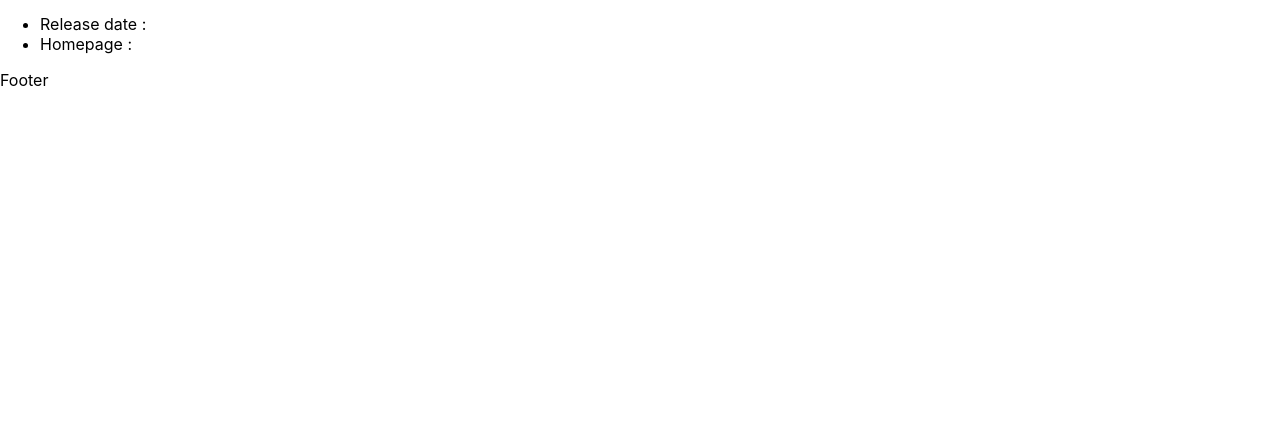
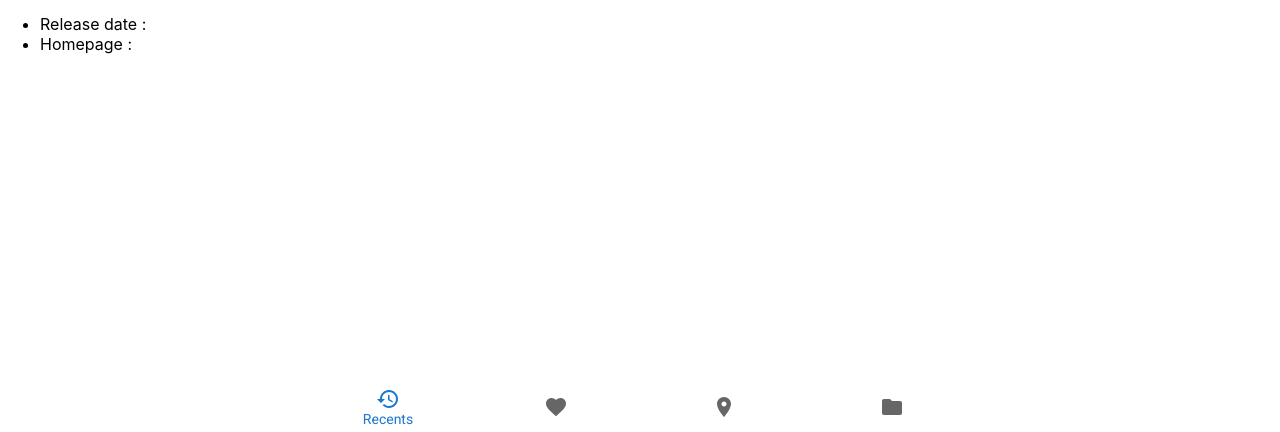
Before and after one commit to vuenos/myreact2, a React (Create React App) app: page /movies/1 in a window 1280 px wide. Shown: the part 365-797 px from the top of the page. Built offline with nearby package versions, Linux system fonts and the light colour scheme; no server answers.

Commit message:
Add to  Bottom Navigation

```diff
--- a/src/components/Footer.js
+++ b/src/components/Footer.js
@@ -1,8 +1,37 @@
-import React from 'react'
+import React from 'react';
+import CssBaseline from '@mui/material/CssBaseline';
+import BottomNavigation from '@mui/material/BottomNavigation';
+import BottomNavigationAction from '@mui/material/BottomNavigationAction';
+import FolderIcon from '@mui/icons-material/Folder';
+import RestoreIcon from '@mui/icons-material/Restore';
+import FavoriteIcon from '@mui/icons-material/Favorite';
+import LocationOnIcon from '@mui/icons-material/LocationOn';
 
 const Footer = () => {
+  const [value, setValue] = React.useState('recents');
+  const handleChange = (event, newValue) => {
+    setValue(newValue);
+  };
+
   return (
-    <div>Footer</div>
+    <BottomNavigation sx={{ position: 'fixed', bottom: 0, left: 0, right: 0 }} value={value} onChange={handleChange}>
+      <BottomNavigationAction
+        label="Recents"
+        value="recents"
+        icon={<RestoreIcon />}
+      />
+      <BottomNavigationAction
+        label="Favorites"
+        value="favorites"
+        icon={<FavoriteIcon />}
+      />
+      <BottomNavigationAction
+        label="Nearby"
+        value="nearby"
+        icon={<LocationOnIcon />}
+      />
+      <BottomNavigationAction label="Folder" value="folder" icon={<FolderIcon />} />
+    </BottomNavigation>
   )
 }
 
--- a/src/components/Header.js
+++ b/src/components/Header.js
@@ -36,7 +36,7 @@
   };
 
   return (
-    <AppBar position="static">
+    <AppBar position="sticky">
       <Container maxWidth="xl">
         <Toolbar disableGutters>
           <AdbIcon sx={{ display: { xs: 'none', md: 'flex' }, mr: 1 }} />
@@ -88,8 +88,16 @@
                 display: { xs: 'block', md: 'none' },
               }}
             >
-              <NavLink to="/" onClick={handleCloseNavMenu}>Home</NavLink>
-              <NavLink to="/movies" onClick={handleCloseNavMenu}>Movies</NavLink>
+              <MenuItem onClick={handleCloseNavMenu}>
+                <Typography textAlign="center">
+                  <NavLink to="/" onClick={handleCloseNavMenu}>Home</NavLink>
+                </Typography>
+              </MenuItem>
+              <MenuItem onClick={handleCloseNavMenu}>
+                <Typography textAlign="center">
+                  <NavLink avLink to="/movies" onClick={handleCloseNavMenu}>Movies</NavLink>
+                </Typography>
+              </MenuItem>
             </Menu>
 
           </Box>
```
